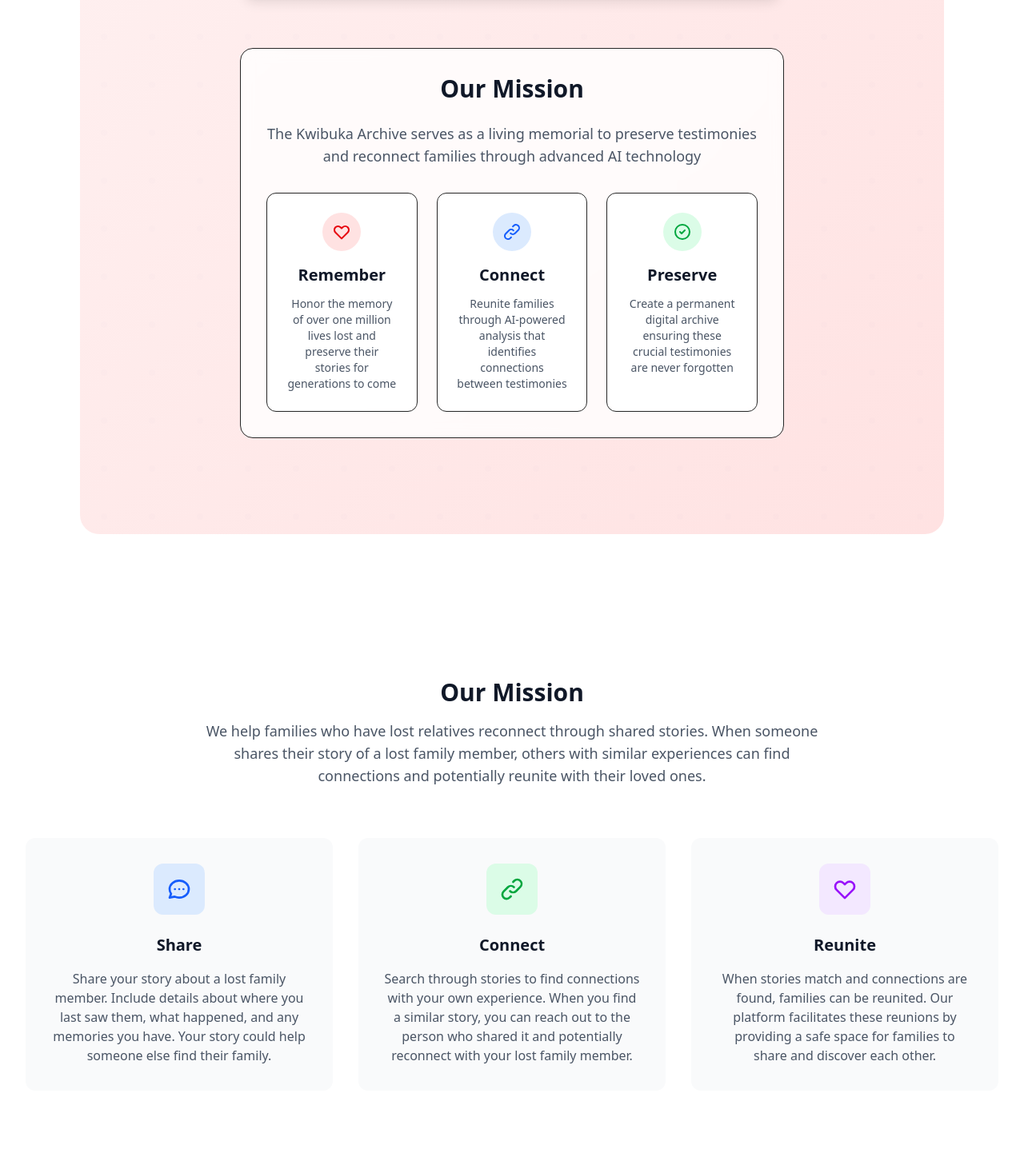
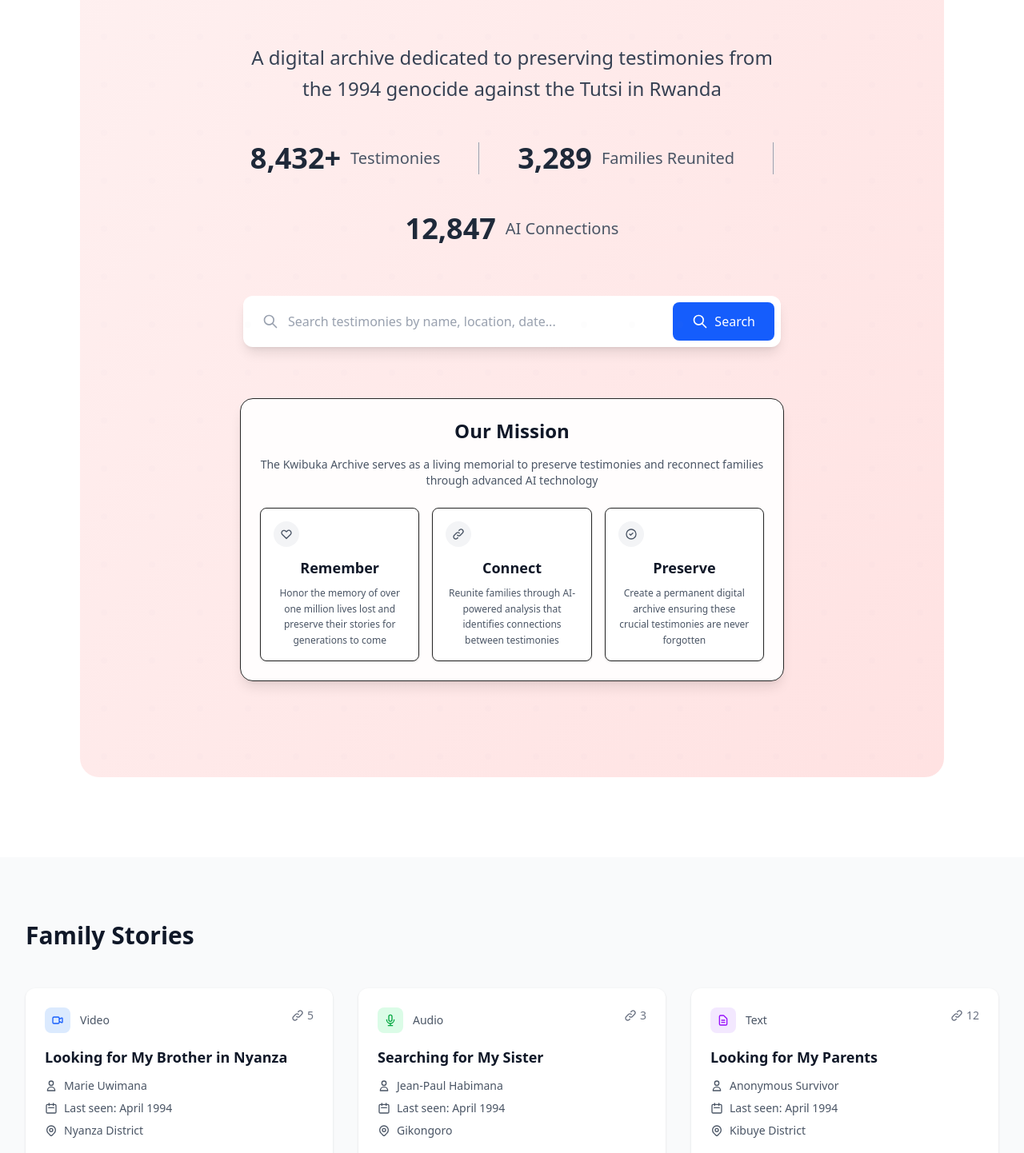
Before and after one commit to housemajorrwanda/StoryBook, a Next.js app: page / in a window 1280 px wide. Shown: the part 628-2070 px from the top of the page at 80% size. Built offline with nearby package versions, Linux system fonts and the light colour scheme.

Commit message:
hero sectn

```diff
--- a/app/page.tsx
+++ b/app/page.tsx
@@ -86,29 +86,29 @@
         <div className="container mx-auto px-50 text-center">
           {/* Words Section */}
           <div className="mb-16">
-            <h1 className="text-5xl md:text-6xl font-bold text-gray-900 mb-6">
+            <h1 className="text-6xl md:text-8xl font-bold text-gray-900 mb-8 leading-tight">
               <span className="block">Preserving Memory.</span>
               <span className="block">Connecting Families.</span>
             </h1>
-            <p className="text-xl text-gray-600 mb-8 max-w-3xl mx-auto">
+            <p className="text-2xl text-gray-700 mb-12 max-w-4xl mx-auto leading-relaxed">
               A digital archive dedicated to preserving testimonies from the 1994 genocide against the Tutsi in Rwanda
             </p>
 
             {/* Statistics */}
-            <div className="flex flex-wrap justify-center gap-8 mb-12 text-gray-600">
+            <div className="flex flex-wrap justify-center gap-12 mb-16 text-gray-600">
               <div className="flex items-center">
-                <span className="text-2xl font-bold text-blue-600">8,432+</span>
-                <span className="ml-2">Testimonies</span>
+                <span className="text-4xl font-bold text-gray-800">8,432+</span>
+                <span className="ml-3 text-xl">Testimonies</span>
               </div>
-              <div className="hidden sm:block w-px h-8 bg-gray-300"></div>
+              <div className="hidden sm:block w-px h-10 bg-gray-400"></div>
               <div className="flex items-center">
-                <span className="text-2xl font-bold text-green-600">3,289</span>
-                <span className="ml-2">Families Reunited</span>
+                <span className="text-4xl font-bold text-gray-800">3,289</span>
+                <span className="ml-3 text-xl">Families Reunited</span>
               </div>
-              <div className="hidden sm:block w-px h-8 bg-gray-300"></div>
+              <div className="hidden sm:block w-px h-10 bg-gray-400"></div>
               <div className="flex items-center">
-                <span className="text-2xl font-bold text-purple-600">12,847</span>
-                <span className="ml-2">AI Connections</span>
+                <span className="text-4xl font-bold text-gray-800">12,847</span>
+                <span className="ml-3 text-xl">AI Connections</span>
               </div>
             </div>
           </div>
@@ -136,46 +136,46 @@
           </div>
 
           {/* Our Mission Section */}
-          <div className="bg-white/80 backdrop-blur-sm rounded-2xl p-8 border border-white/50">
-            <h2 className="text-3xl font-bold text-gray-900 mb-6">Our Mission</h2>
-            <p className="text-lg text-gray-600 mb-8 max-w-4xl mx-auto">
+          <div className="bg-white/90 backdrop-blur-sm rounded-2xl p-6 border border-gray-200 shadow-lg">
+            <h2 className="text-2xl font-bold text-gray-900 mb-4">Our Mission</h2>
+            <p className="text-sm text-gray-600 mb-6 max-w-3xl mx-auto">
               The Kwibuka Archive serves as a living memorial to preserve testimonies and reconnect families through advanced AI technology
             </p>
 
             {/* Feature Cards */}
-            <div className="grid grid-cols-1 md:grid-cols-3 gap-6">
-              <div className="bg-white/60 backdrop-blur-sm rounded-xl p-6 border border-white/40">
-                <div className="w-12 h-12 bg-red-100 rounded-full flex items-center justify-center mx-auto mb-4">
-                  <svg className="w-6 h-6 text-red-600" fill="none" stroke="currentColor" viewBox="0 0 24 24">
+            <div className="grid grid-cols-1 md:grid-cols-3 gap-4">
+              <div className="bg-white rounded-lg p-4 shadow-sm border border-gray-100">
+                <div className="w-8 h-8 bg-gray-100 rounded-full flex items-center justify-center mb-3">
+                  <svg className="w-4 h-4 text-gray-600" fill="none" stroke="currentColor" viewBox="0 0 24 24">
                     <path strokeLinecap="round" strokeLinejoin="round" strokeWidth={2} d="M4.318 6.318a4.5 4.5 0 000 6.364L12 20.364l7.682-7.682a4.5 4.5 0 00-6.364-6.364L12 7.636l-1.318-1.318a4.5 4.5 0 00-6.364 0z" />
                   </svg>
                 </div>
-                <h3 className="text-xl font-bold text-gray-900 mb-3">Remember</h3>
-                <p className="text-gray-600 text-sm">
+                <h3 className="text-lg font-bold text-gray-900 mb-2">Remember</h3>
+                <p className="text-gray-600 text-xs leading-relaxed">
                   Honor the memory of over one million lives lost and preserve their stories for generations to come
                 </p>
               </div>
 
-              <div className="bg-white/60 backdrop-blur-sm rounded-xl p-6 border border-white/40">
-                <div className="w-12 h-12 bg-blue-100 rounded-full flex items-center justify-center mx-auto mb-4">
-                  <svg className="w-6 h-6 text-blue-600" fill="none" stroke="currentColor" viewBox="0 0 24 24">
+              <div className="bg-white rounded-lg p-4 shadow-sm border border-gray-100">
+                <div className="w-8 h-8 bg-gray-100 rounded-full flex items-center justify-center mb-3">
+                  <svg className="w-4 h-4 text-gray-600" fill="none" stroke="currentColor" viewBox="0 0 24 24">
                     <path strokeLinecap="round" strokeLinejoin="round" strokeWidth={2} d="M13.828 10.172a4 4 0 00-5.656 0l-4 4a4 4 0 105.656 5.656l1.102-1.101m-.758-4.899a4 4 0 005.656 0l4-4a4 4 0 00-5.656-5.656l-1.1 1.1" />
                   </svg>
                 </div>
-                <h3 className="text-xl font-bold text-gray-900 mb-3">Connect</h3>
-                <p className="text-gray-600 text-sm">
+                <h3 className="text-lg font-bold text-gray-900 mb-2">Connect</h3>
+                <p className="text-gray-600 text-xs leading-relaxed">
                   Reunite families through AI-powered analysis that identifies connections between testimonies
                 </p>
               </div>
 
-              <div className="bg-white/60 backdrop-blur-sm rounded-xl p-6 border border-white/40">
-                <div className="w-12 h-12 bg-green-100 rounded-full flex items-center justify-center mx-auto mb-4">
-                  <svg className="w-6 h-6 text-green-600" fill="none" stroke="currentColor" viewBox="0 0 24 24">
+              <div className="bg-white rounded-lg p-4 shadow-sm border border-gray-100">
+                <div className="w-8 h-8 bg-gray-100 rounded-full flex items-center justify-center mb-3">
+                  <svg className="w-4 h-4 text-gray-600" fill="none" stroke="currentColor" viewBox="0 0 24 24">
                     <path strokeLinecap="round" strokeLinejoin="round" strokeWidth={2} d="M9 12l2 2 4-4m6 2a9 9 0 11-18 0 9 9 0 0118 0z" />
                   </svg>
                 </div>
-                <h3 className="text-xl font-bold text-gray-900 mb-3">Preserve</h3>
-                <p className="text-gray-600 text-sm">
+                <h3 className="text-lg font-bold text-gray-900 mb-2">Preserve</h3>
+                <p className="text-gray-600 text-xs leading-relaxed">
                   Create a permanent digital archive ensuring these crucial testimonies are never forgotten
                 </p>
               </div>
@@ -184,58 +184,6 @@
         </div>
       </section>
 
-      {/* Mission Section */}
-      <section className="py-20 bg-white">
-        <div className="max-w-7xl mx-auto px-8">
-          <div className="text-center mb-16">
-            <h2 className="text-3xl font-bold text-gray-900 mb-4">Our Mission</h2>
-            <p className="text-lg text-gray-600 max-w-3xl mx-auto">
-              We help families who have lost relatives reconnect through shared stories. When someone shares their story of a lost family member, others with similar experiences can find connections and potentially reunite with their loved ones.
-            </p>
-          </div>
-
-          <div className="grid grid-cols-1 md:grid-cols-3 gap-8">
-            {/* Share Card */}
-            <div className="bg-gray-50 rounded-xl p-8 text-center hover:shadow-lg transition-shadow">
-              <div className="w-16 h-16 bg-blue-100 rounded-xl flex items-center justify-center mx-auto mb-6">
-                <svg className="w-8 h-8 text-blue-600" fill="none" stroke="currentColor" viewBox="0 0 24 24">
-                  <path strokeLinecap="round" strokeLinejoin="round" strokeWidth={2} d="M8 12h.01M12 12h.01M16 12h.01M21 12c0 4.418-4.03 8-9 8a9.863 9.863 0 01-4.255-.949L3 20l1.395-3.72C3.512 15.042 3 13.574 3 12c0-4.418 4.03-8 9-8s9 3.582 9 8z" />
-                </svg>
-              </div>
-              <h3 className="text-xl font-bold text-gray-900 mb-4">Share</h3>
-              <p className="text-gray-600">
-                Share your story about a lost family member. Include details about where you last saw them, what happened, and any memories you have. Your story could help someone else find their family.
-              </p>
-            </div>
-
-            {/* Connect Card */}
-            <div className="bg-gray-50 rounded-xl p-8 text-center hover:shadow-lg transition-shadow">
-              <div className="w-16 h-16 bg-green-100 rounded-xl flex items-center justify-center mx-auto mb-6">
-                <svg className="w-8 h-8 text-green-600" fill="none" stroke="currentColor" viewBox="0 0 24 24">
-                  <path strokeLinecap="round" strokeLinejoin="round" strokeWidth={2} d="M13.828 10.172a4 4 0 00-5.656 0l-4 4a4 4 0 105.656 5.656l1.102-1.101m-.758-4.899a4 4 0 005.656 0l4-4a4 4 0 00-5.656-5.656l-1.1 1.1" />
-                </svg>
-              </div>
-              <h3 className="text-xl font-bold text-gray-900 mb-4">Connect</h3>
-              <p className="text-gray-600">
-                Search through stories to find connections with your own experience. When you find a similar story, you can reach out to the person who shared it and potentially reconnect with your lost family member.
-              </p>
-            </div>
-
-            {/* Reunite Card */}
-            <div className="bg-gray-50 rounded-xl p-8 text-center hover:shadow-lg transition-shadow">
-              <div className="w-16 h-16 bg-purple-100 rounded-xl flex items-center justify-center mx-auto mb-6">
-                <svg className="w-8 h-8 text-purple-600" fill="none" stroke="currentColor" viewBox="0 0 24 24">
-                  <path strokeLinecap="round" strokeLinejoin="round" strokeWidth={2} d="M4.318 6.318a4.5 4.5 0 000 6.364L12 20.364l7.682-7.682a4.5 4.5 0 00-6.364-6.364L12 7.636l-1.318-1.318a4.5 4.5 0 00-6.364 0z" />
-                </svg>
-              </div>
-              <h3 className="text-xl font-bold text-gray-900 mb-4">Reunite</h3>
-              <p className="text-gray-600">
-                When stories match and connections are found, families can be reunited. Our platform facilitates these reunions by providing a safe space for families to share and discover each other.
-              </p>
-            </div>
-          </div>
-        </div>
-      </section>
 
       {/* Testimonies Section */}
       <section id="stories" className="py-20 bg-gray-50">
```
